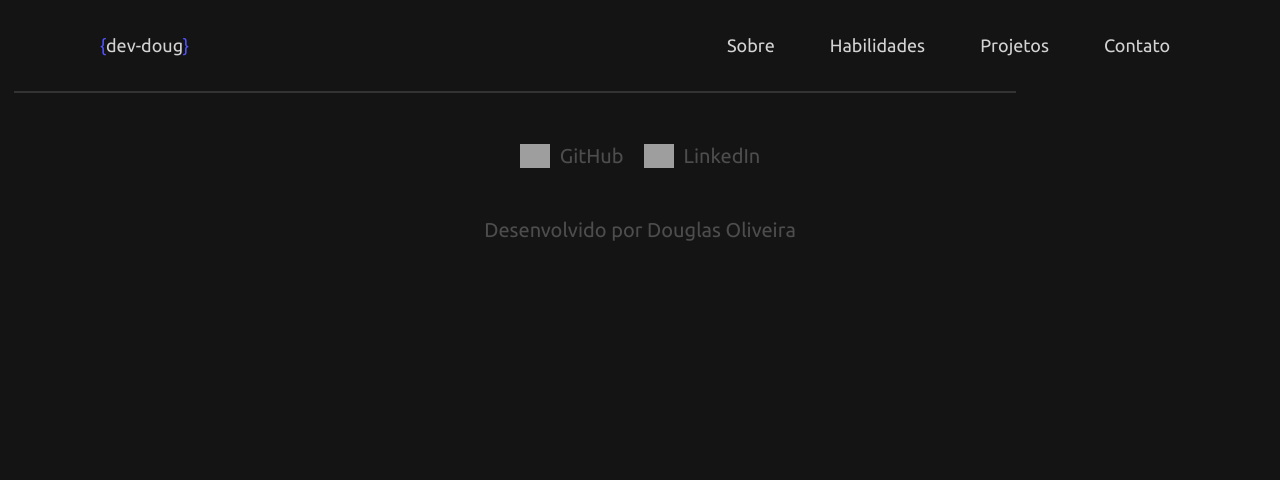
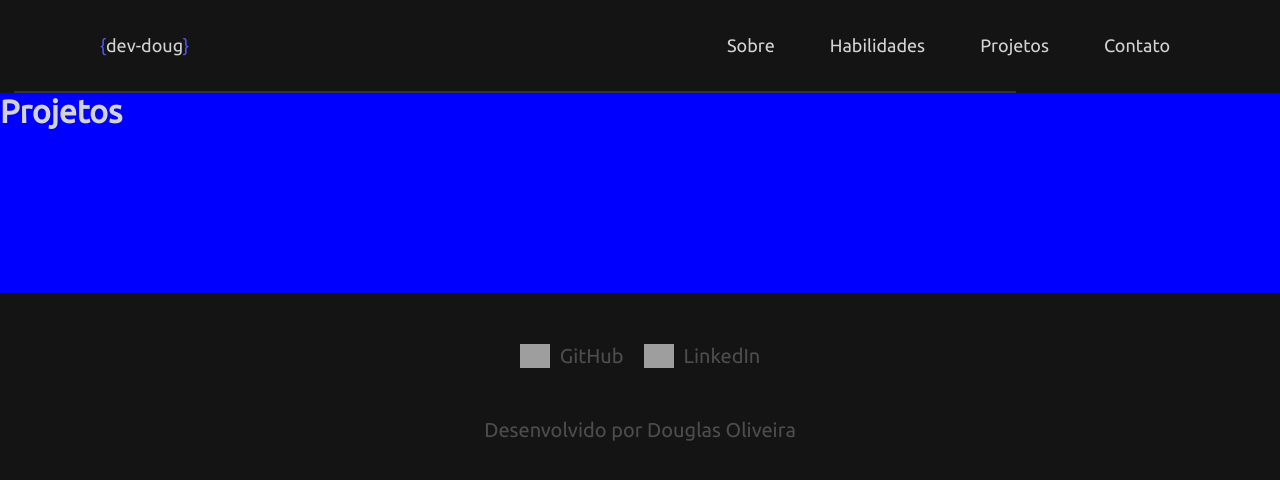
Before and after one commit to Doug77/portfolio-project, a React (Create React App) app in the folder portfolio/: page /projects in a window 1280 px wide. Shown: the top 480 px of the page. Built offline with nearby package versions, Linux system fonts and the light colour scheme; grey boxes are pictures that could not be loaded.

Commit message:
feat: criando pagina de projetos

```diff
--- a/portfolio/src/App.js
+++ b/portfolio/src/App.js
@@ -5,6 +5,7 @@ import './App.css';
 import Header from './components/header/Header';
 import Footer from './components/footer/Footer';
 import MainPage from './components/mainPage/MainPage';
+import Projects from './components/projectsPage/Projects';
 
 function App() {
   return (
@@ -12,6 +13,8 @@ function App() {
       <Header />
       <Switch>
         <Route exact path="/" component={ MainPage } />
+        <Route exact path="/home" component={ MainPage } />
+        <Route exact path="/projects" component={ Projects } />
       </Switch>
       <Footer />
     </>
--- /dev/null
+++ b/portfolio/src/components/projectsPage/Projects.css
@@ -0,0 +1,4 @@
+.section-projects {
+  background-color: blue;
+  height: 200px;
+}
--- /dev/null
+++ b/portfolio/src/components/projectsPage/Projects.jsx
@@ -0,0 +1,10 @@
+import React from 'react';
+import './Projects.css';
+
+export default function Projects() {
+  return (
+    <div className="section-projects">
+      <h1>Projetos</h1>
+    </div>
+  );
+}
```
